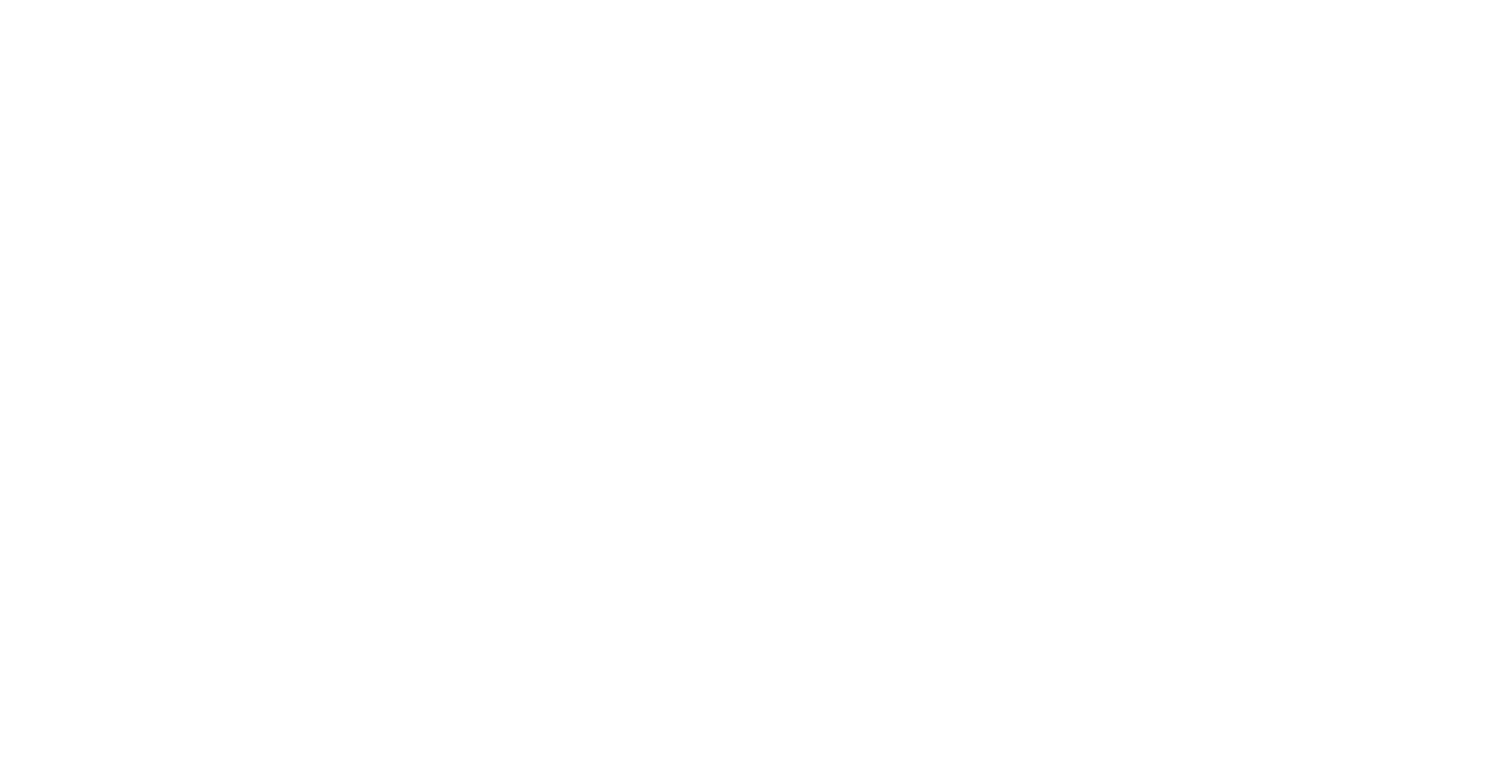
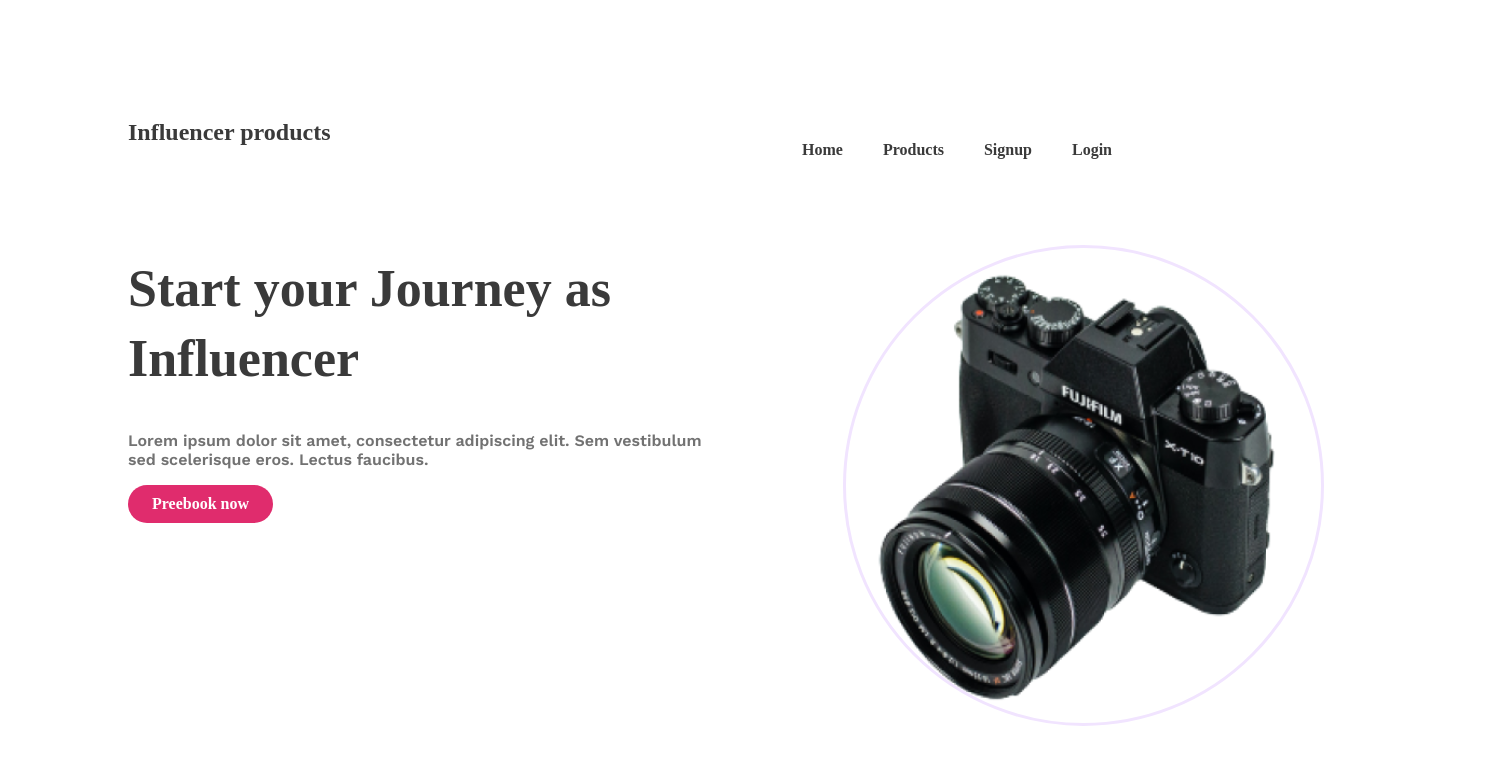
Before and after one commit to shafinahmed04/influencer-gear, a plain HTML site: page index.html in a window 1280 px wide. Shown: the whole page, 1489 px wide, since content can reach past the window. Drawn offline with nearby package versions, Linux system fonts and the light colour scheme.

Commit message:
added header and camera

```diff
--- a/index.html
+++ b/index.html
@@ -3,9 +3,44 @@
 <head>
     <meta charset="UTF-8">
     <meta name="viewport" content="width=device-width, initial-scale=1.0">
-    <title>Document</title>
+    <title>Influencer-gear</title>
+    <link rel="stylesheet" href="styles/influencer.css">
 </head>
 <body>
+    <header>
+            <!-- header start -->
+    <header>
+        <nav>
+            <h3 class="section-title">Influencer products</h3>
 
+            <ul>
+                <li><a href="">Home</a></li>
+                <li><a href="">Products</a></li>
+                <li><a href="">Signup</a></li>
+                <li><a href="">Login</a></li>
+            </ul>
+        </nav>
+
+    </header>
+    <!-- header end -->
+    </header>
+    <main>
+        <section>
+            <div class="banner">
+                <div class="banner-content">
+                    <h1 class="banner-title">Start your Journey as
+                        Influencer</h1>
+                    <p class="text-light-gray">Lorem ipsum dolor sit amet, consectetur adipiscing elit. Sem vestibulum sed scelerisque eros. Lectus faucibus.</p>
+                    <button class="btn-primary">Preebook now</button>
+                </div>
+                <div class="camera" >
+                <img src="images/main-camera.png" alt="">
+            </div>
+            </div>
+        </section>
+    </main>
+    <footer>
+
+    </footer>
 </body>
 </html>
--- a/styles/influencer.css
+++ b/styles/influencer.css
@@ -0,0 +1,127 @@
+/* work sans font from google fonts */
+@import url('https://fonts.googleapis.com/css2?family=Lato:ital,wght@0,400;0,700;1,400&family=Open+Sans:wght@400;700;800&family=Work+Sans:wght@400;500;600;700;800&display=swap');
+
+/* shared styles */
+* {
+    font-family: 'Lato', sans-serif;
+    font-family: 'Open Sans', sans-serif;
+    font-family: 'Work Sans', sans-serif;
+}
+
+.text-light-gray {
+    color: #727272;
+}
+
+.btn-primary {
+    color: #FFF;
+    font-feature-settings: 'clig' off, 'liga' off;
+    font-family: Poppins;
+    font-size: 16px;
+    font-weight: 700;
+    display: inline-flex;
+    padding: 10px 24px;
+    align-items: flex-start;
+    gap: 8px;
+    border-radius: 41px;
+    background: #E02C6D;
+    border: 0;
+}
+.section-title {
+    font-size: 2.8rem;
+    font-weight: 700;
+    color: #131313;
+}
+
+/* header styles */
+header{
+    gap: 494px;
+
+}
+.section-title{
+    width: 243px;
+    height: 52.2px;
+    color: #3A3A3A;
+    padding-left: 120px;
+    padding-top: 87px;
+    font-feature-settings: 'clig' off, 'liga' off;
+    font-family: Poppins;
+    font-size: 24px;
+    font-weight: 700;
+}
+
+
+nav {
+    display: flex;
+    justify-content: space-between;
+    align-items: center;
+}
+
+
+
+nav>ul {
+    display: flex;
+    padding-right: 120px;
+}
+
+nav li {
+    list-style: none;
+    margin-right: 40px;
+    padding-top: 96px;
+
+
+}
+
+nav li a {
+    text-decoration: none;
+    width: 49px;
+    height: 34.8px;
+    color: #3A3A3A;
+
+    font-feature-settings: 'clig' off, 'liga' off;
+    font-family: Poppins;
+    font-size: 16px;
+    font-weight: 600;
+}
+
+/* banner styles */
+.banner{
+    display: flex;
+    gap: 133px;
+    padding-left: 120px;
+
+
+}
+.banner-content {
+    width: 582px;
+    height: 270px;
+    padding-top: 16px;
+    color: #3A3A3A;
+    font-feature-settings: 'clig' off, 'liga' off;
+    font-family: Poppins;
+    font-size: 16px;
+    font-weight: 600;
+
+}
+
+.banner-title {
+    width: 582px;
+    height: 133px;
+    color: #3A3A3A;
+    font-feature-settings: 'clig' off, 'liga' off;
+    font-family: Poppins;
+    font-size: 52px;
+    font-weight: 700;
+    line-height: 70px;
+}
+.camera{
+    padding-top: 50.2px;
+    padding-right: 165px;
+}
+
+.banner img {
+    width: 475px;
+    height: 475px;
+    border-radius: 475px;
+
+    border: 3px solid var(--Brand-Purple-100, #F1E4FF);
+}
```
